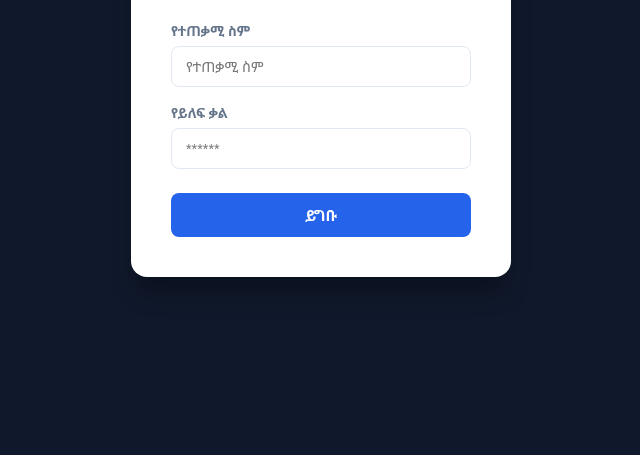
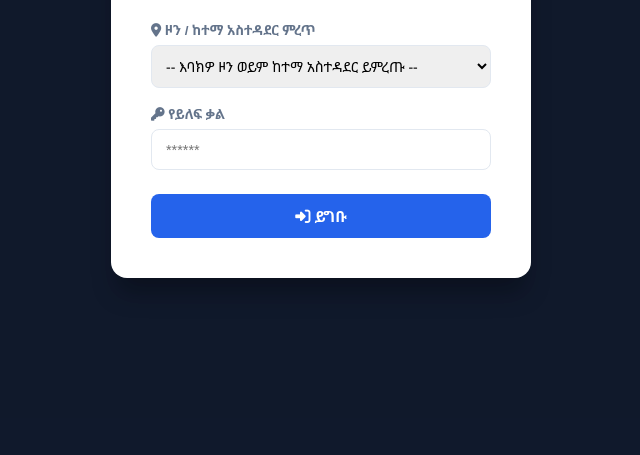
Before and after one commit to df1326/Adda, a website: page index.html in a window 1280 px wide. Shown: the part 345-800 px from the top of the page, without its empty margins (319-959 px from the left). Drawn offline with Linux system fonts and the light colour scheme.

Commit message:
Update login form and dashboard layout

```diff
--- a/index.html
+++ b/index.html
@@ -319,7 +319,7 @@
             padding: 2.5rem;
             border-radius: 16px;
             width: 100%;
-            max-width: 380px;
+            max-width: 420px;
             box-shadow: 0 20px 25px -5px rgba(0, 0, 0, 0.3);
         }
     </style>
@@ -329,33 +329,68 @@
     <!-- Login Modal -->
     <div id="loginOverlay" class="login-overlay">
         <div class="login-box">
-            <!-- የተካው የሎጎ Direct Link በ Login Form ላይ -->
             <img src="https://i.postimg.cc/6Qkn1L6R/photo-2026-07-10-11-32-05.jpg" alt="Logo" class="login-logo">
 
             <h2 style="text-align:center; margin-bottom:1.5rem; color:var(--primary-text);">
                 <i class="fas fa-lock"></i> መግቢያ
             </h2>
+
+            <!-- የተስተካከለው የሎግ ኢን ፎርም (ከተማና ዞኖችን በዝርዝር የያዘ) -->
             <form id="loginForm" onsubmit="handleLogin(event)">
                 <div class="form-group" style="margin-bottom: 1rem;">
-                    <label>የተጠቃሚ ስም</label>
-                    <input type="text" id="loginUsername" required placeholder="የተጠቃሚ ስም">
+                    <label><i class="fas fa-map-marker-alt"></i> ዞን / ከተማ አስተዳደር ምረጥ</label>
+                    <select id="loginUsername" required style="width: 100%; padding: 10px; border-radius: 8px; border: 1px solid var(--border-color); font-size: 0.9rem;">
+                        <option value="" disabled selected>-- እባክዎ ዞን ወይም ከተማ አስተዳደር ይምረጡ --</option>
+
+                        <!-- ከተማ አስተዳደሮች -->
+                        <option value="ባህር ዳር ከተማ">ባህር ዳር ከተማ</option>
+                        <option value="ጎንደር ከተማ">ጎንደር ከተማ</option>
+                        <option value="ደብረ ታቦር ከተማ">ደብረ ታቦር ከተማ</option>
+                        <option value="ወልድያ ከተማ">ወልድያ ከተማ</option>
+                        <option value="ደሴ ከተማ">ደሴ ከተማ</option>
+                        <option value="ኮምቦልቻ ከተማ">ኮምቦልቻ ከተማ</option>
+                        <option value="ደብረ ብርሃን ከተማ">ደብረ ብርሃን ከተማ</option>
+                        <option value="ደብረ ማርቆስ ከተማ">ደብረ ማርቆስ ከተማ</option>
+
+                        <!-- ዞኖች -->
+                        <option value="ማዕከላዊ ጎንደር ዞን">ማዕከላዊ ጎንደር ዞን</option>
+                        <option value="ምዕራብ ጎንደር ዞን">ምዕራብ ጎንደር ዞን</option>
+                        <option value="ሰሜን ጎንደር ዞን">ሰሜን ጎንደር ዞን</option>
+                        <option value="ወልቃይት ጠገዴ ስቲት ሁመራ ዞን">ወልቃይት ጠገዴ ስቲት ሁመራ ዞን</option>
+                        <option value="ደቡብ ጎንደር ዞን">ደቡብ ጎንደር ዞን</option>
+                        <option value="ሰሜን ወሎ ዞን">ሰሜን ወሎ ዞን</option>
+                        <option value="ደቡብ ወሎ ዞን">ደቡብ ወሎ ዞን</option>
+                        <option value="ሰሜን ሸዋ ዞን">ሰሜን ሸዋ ዞን</option>
+                        <option value="ምስራቅ ጎጃም ዞን">ምስራቅ ጎጃም ዞን</option>
+                        <option value="ምዕራብ ጎጃም ዞን">ምዕራብ ጎጃም ዞን</option>
+                        <option value="ሰሜን ጎጃም">ሰሜን ጎጃም</option>
+                        <option value="አዊ ብ/ሰ ዞን">አዊ ብ/ሰ ዞን</option>
+                        <option value="ዋግኸምራ ብ/ሰ ዞን">ዋግኸምራ ብ/ሰ ዞን</option>
+                        <option value="ኦሮሞ ብ/ሰ ዞን">ኦሮሞ ብ/ሰ ዞን</option>
+
+                        <!-- ለሱፐር አድሚን መግቢያ -->
+                        <option value="superadmin">Superadmin (ማዕከላዊ አስተዳዳሪ)</option>
+                    </select>
                 </div>
+
                 <div class="form-group" style="margin-bottom: 1.5rem;">
-                    <label>የይለፍ ቃል</label>
+                    <label><i class="fas fa-key"></i> የይለፍ ቃል</label>
                     <input type="password" id="loginPassword" required placeholder="******">
                 </div>
-                <button type="submit" class="btn-submit" style="width:100%;">ይግቡ</button>
+
+                <button type="submit" class="btn-submit" style="width:100%;">
+                    <i class="fas fa-sign-in-alt"></i> ይግቡ
+                </button>
             </form>
         </div>
     </div>
 
-    <!-- Main Dashboard Area (ተጠቃሚ ሲገባ ብቻ የሚታይ) -->
+    <!-- Main Dashboard Area -->
     <div id="dashboardWrapper" class="app-container" style="display: none;">
 
         <!-- Top Header Card -->
         <div class="header-card">
             <div class="header-title">
-                <!-- የተካው የሎጎ Direct Link በ Header ላይ -->
                 <img src="https://i.postimg.cc/6Qkn1L6R/photo-2026-07-10-11-32-05.jpg" alt="Logo" class="app-logo">
                 የቴክኖሎጂ ሽግግር ፕሮፋይል መረጃ ቋት
             </div>
@@ -370,7 +405,7 @@
             </div>
         </div>
 
-        <!-- 1. Admin Controls Section (ለ Superadmin/Admin ብቻ) -->
+        <!-- 1. Admin Controls Section -->
         <div id="adminPanel" class="admin-grid" style="display: none;">
 
             <!-- አዲስ ተጠቃሚ ፍጠር -->
@@ -379,8 +414,8 @@
                     <i class="fas fa-user-plus"></i> አዲስ ተጠቃሚ ፍጠር (ለዞኖች አካውንት መስጫ)
                 </div>
                 <div class="form-group" style="margin-bottom: 1rem;">
-                    <label>የተጠቃሚ ስም</label>
-                    <input type="text" id="newUserName" placeholder="የተጠቃሚ ስም">
+                    <label>የተጠቃሚ ስም (ዞን/ከተማ)</label>
+                    <input type="text" id="newUserName" placeholder="ምሳሌ፦ ባህር ዳር ከተማ">
                 </div>
                 <div class="form-group" style="margin-bottom: 1rem;">
                     <label>የይለፍ ቃል (ቢያንስ 6 ቁምፊ)</label>
@@ -424,7 +459,7 @@
 
         </div>
 
-        <!-- 2. የሪፖርት መሙያ ፎርም (Report Form) -->
+        <!-- 2. የሪፖርት መሙያ ፎርም -->
         <div class="card">
             <div class="welcome-msg">እንኳን ደህና መጡ!</div>
 
@@ -518,7 +553,7 @@
             </form>
         </div>
 
-        <!-- 3. የሪፖርቶች ሰንጠረዥ (Report Table & Analytics) -->
+        <!-- 3. የሪፖርቶች ሰንጠረዥ -->
         <div class="card">
             <div class="table-controls">
                 <div class="card-title" style="margin:0; border:none; padding:0;">
@@ -595,7 +630,7 @@
 
             window.handleLogin = function(e) {
                 e.preventDefault();
-                var usernameInput = document.getElementById('loginUsername').value.trim();
+                var usernameInput = document.getElementById('loginUsername').value;
                 var passwordInput = document.getElementById('loginPassword').value.trim();
 
                 fetch(API + '/login', {
```
